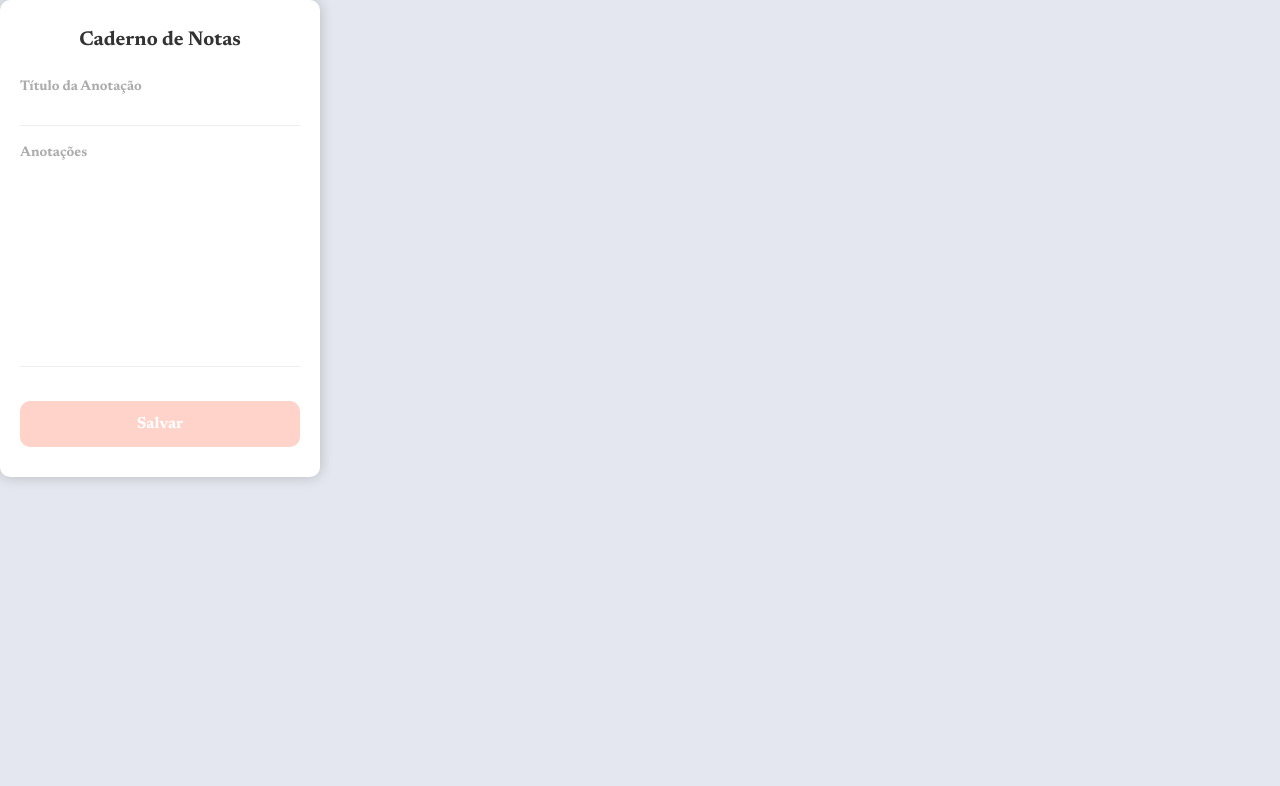
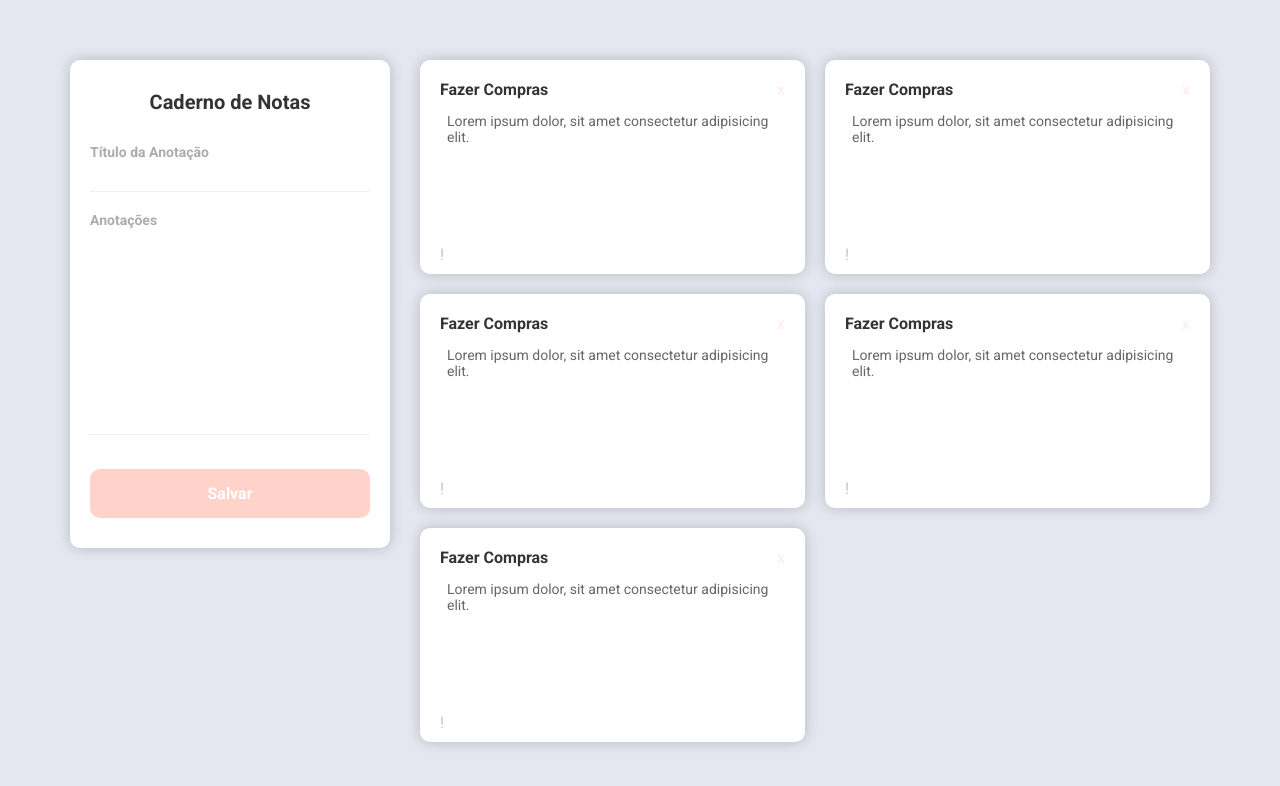
Before and after one commit to williancapitolio/lembremer-spa-v2, a React (Vite) app: page / in a window 1280 px wide. Shown: the top 786 px of the page. Built offline with nearby package versions, Linux system fonts and the light colour scheme.

Commit message:
create cards components

```diff
--- a/index.html
+++ b/index.html
@@ -5,6 +5,9 @@
     <meta charset="UTF-8" />
     <meta name="viewport" content="width=device-width, initial-scale=1.0" />
     <title>lembreMer</title>
+    <link rel="preconnect" href="https://fonts.googleapis.com">
+    <link rel="preconnect" href="https://fonts.gstatic.com" crossorigin>
+    <link href="https://fonts.googleapis.com/css2?family=Roboto:ital,wght@0,100;0,300;0,400;0,500;0,700;0,900;1,100;1,300;1,400;1,500;1,700;1,900&display=swap" rel="stylesheet">
 </head>
 
 <body>
--- a/src/App.jsx
+++ b/src/App.jsx
@@ -1,16 +1,24 @@
 import { GlobalStyled } from "./GlobalStyled";
-import { Aside } from "./components/Aside/Aside";
+import Aside from "./components/Aside/Aside";
+import Card from "./components/Card/Card";
 
-function App() {
+export default function App() {
     return (
         <>
             <GlobalStyled />
             <div id="app">
                 <Aside />
+                <main>
+                    <ul>
+                        <Card />
+                        <Card />
+                        <Card />
+                        <Card />
+                        <Card />
+                    </ul>
+                </main>
             </div>
         </>
 
     )
 };
-
-export default App;
--- a/src/GlobalStyled.jsx
+++ b/src/GlobalStyled.jsx
@@ -1,13 +1,12 @@
 import { createGlobalStyle } from "styled-components";
 
 export const GlobalStyled = createGlobalStyle`
-  @import url('https://fonts.googleapis.com/css2?family=Newsreader:ital,opsz,wght@0,6..72,200;0,6..72,300;0,6..72,400;0,6..72,500;0,6..72,600;0,6..72,700;0,6..72,800;1,6..72,200;1,6..72,300;1,6..72,400;1,6..72,500;1,6..72,600;1,6..72,700;1,6..72,800&family=Roboto:ital,wght@0,100;0,300;0,400;0,500;0,700;0,900;1,100;1,300;1,400;1,500;1,700;1,900&display=swap');
   * {
     margin: 0;
     padding: 0;
     outline: 0;
     box-sizing: border-box;
-    font-family: Newsreader, Arial;
+    font-family: Roboto, Arial;
   }
 
   html, body, #root {
@@ -18,4 +17,25 @@ export const GlobalStyled = createGlobalStyle`
     background: #E4E7EF;
     -webkit-font-smoothing: antialiased;
   }
+
+  #app {
+    max-width: 1200px;
+    margin: 0 auto;
+    padding: 60px 30px;
+    display: flex;
+    flex-direction: row;
+    align-items: flex-start;
+  }
+
+  main {
+    flex: 1;
+    margin-left: 350px;
+  }
+
+  main ul {
+    display: grid;
+    grid-template-columns: 1fr 1fr;
+    gap: 20px;
+    list-style: none;
+  }
 `;
--- a/src/components/Aside/Aside.jsx
+++ b/src/components/Aside/Aside.jsx
@@ -1,9 +1,9 @@
-import { SideBar } from "./AsideStyled";
+import { AsideStyled } from "./AsideStyled";
 
-export function Aside() {
+export default function Aside() {
     return (
         <>
-            <SideBar>
+            <AsideStyled>
                 <strong>Caderno de Notas</strong>
                 <form>
                     <div className="input-block">
@@ -16,7 +16,7 @@ export function Aside() {
                     </div>
                     <button type="submit">Salvar</button>
                 </form>
-            </SideBar>
+            </AsideStyled>
         </>
     )
 };
--- a/src/components/Aside/AsideStyled.jsx
+++ b/src/components/Aside/AsideStyled.jsx
@@ -1,6 +1,6 @@
 import styled from "styled-components";
 
-export const SideBar = styled.aside`
+export const AsideStyled = styled.aside`
     width: 320px;
     margin-bottom: 30px;
     background: #FFF;
--- /dev/null
+++ b/src/components/Card/Card.jsx
@@ -0,0 +1,16 @@
+import { CardStyled } from "./CardStyled";
+
+export default function Card() {
+    return (
+        <>
+            <CardStyled>
+                <div>
+                    <strong>Fazer Compras</strong>
+                    <span>x</span>
+                </div>
+                <textarea defaultValue="Lorem ipsum dolor, sit amet consectetur adipisicing elit."></textarea>
+                <span>!</span>
+            </CardStyled>
+        </>
+    )
+};
--- /dev/null
+++ b/src/components/Card/CardStyled.jsx
@@ -0,0 +1,52 @@
+import styled from "styled-components";
+
+export const CardStyled = styled.li`
+    background: #FFF;
+    box-shadow: 0 0 14px 0 rgba(0, 0, 0, 0.2);
+    border-radius: 10px;
+    padding: 20px 20px 10px 20px;
+
+    div {
+        display: flex;
+        justify-content: space-between;
+    }
+
+    div strong {
+        display: block;
+        font-size: 16px;
+        color: #333;
+    }
+
+    div span {
+        color: #FFEAE6;
+        cursor: pointer;
+    }
+
+    div span:hover {
+        color: #EB8F7A;
+        transition: 0.2s;
+    }
+
+    textarea {
+        padding: 7px;
+        margin-top: 7px;
+        margin-bottom: 5px;
+        width: 100%;
+        height: 130px;
+        font-size: 14px;
+        color: #666;
+        border: 0;
+        background: #FFF;
+        resize: none;
+    }
+
+    span {
+        color: #C4C4C4;
+        cursor: pointer;
+    }
+
+    span:hover {
+        color: #EB8F7A;
+        transition: 0.2s;
+    }
+`;
```
